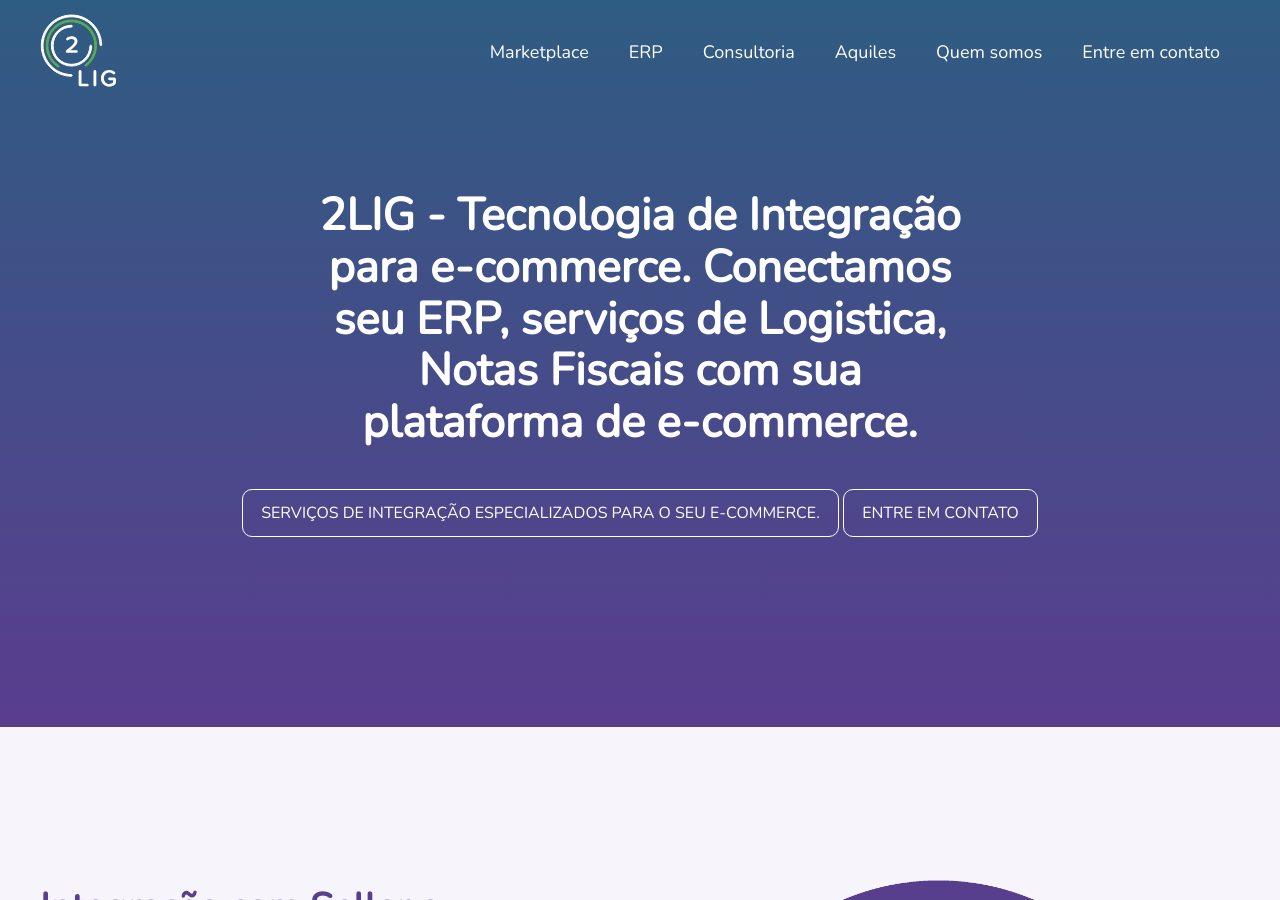
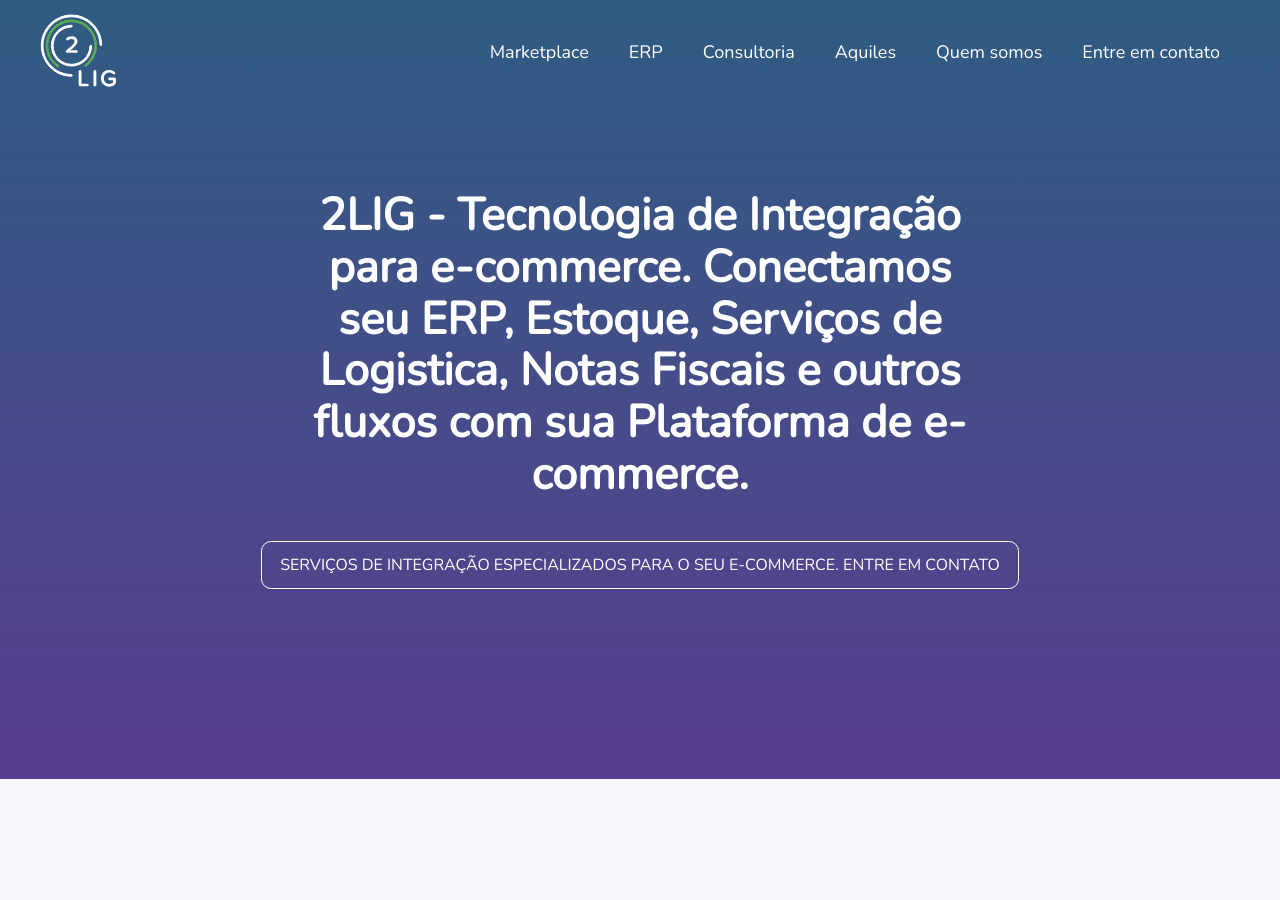
Before and after one commit to leandrooriente/2lig, a Jekyll site: the page built from index.html, in a window 1280 px wide and 900 px high. Built offline with Jekyll 4.4.1, drawn with Linux system fonts in a browser that asks for light colours; nearby versions of some CDN libraries; library files that are not in the unit come from our copies.

Commit message:
Updated Headline

```diff
--- a/_includes/headline.html
+++ b/_includes/headline.html
@@ -1,7 +1,7 @@
 <section class="headline">
-  <h1 class="headline-title">2LIG - Tecnologia de Integração para e-commerce.  Conectamos seu ERP, serviços de Logistica, Notas Fiscais com sua plataforma de e-commerce.</h1>
-  <a href="#contact" class="headline-button anchor">Serviços de integração especializados para o seu e-commerce.</a>
-  <a href="#contact" class="headline-button anchor">Entre em contato</a>
+  <h1 class="headline-title">2LIG - Tecnologia de Integração para e-commerce.  Conectamos seu ERP, Estoque, Serviços de Logistica, Notas Fiscais e outros fluxos com sua Plataforma de e-commerce.</h1>
+  <a href="#contact" class="headline-button anchor">Serviços de integração especializados para o seu e-commerce. Entre em contato</a>
+  <!-- <a href="#contact" class="headline-button anchor">Entre em contato</a> -->
  <!--  <img class="headline-circle-background-small" src="{{site.baseurl}}/assets/big-circle.svg" />
   <img class="headline-circle-background-medium" src="{{site.baseurl}}/assets/normal-circle.svg" />
   <img class="headline-circle-background-large" src="{{site.baseurl}}/assets/small-circle.svg" /> -->
```
